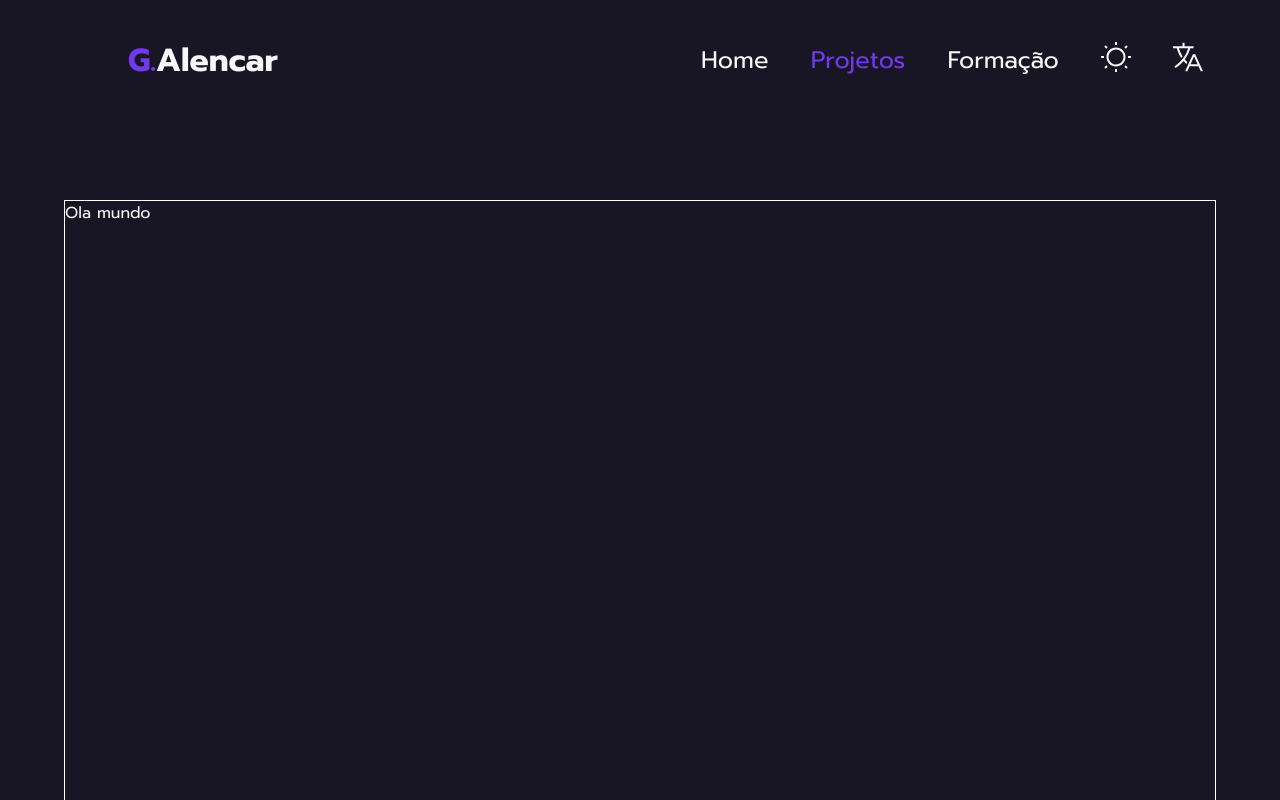
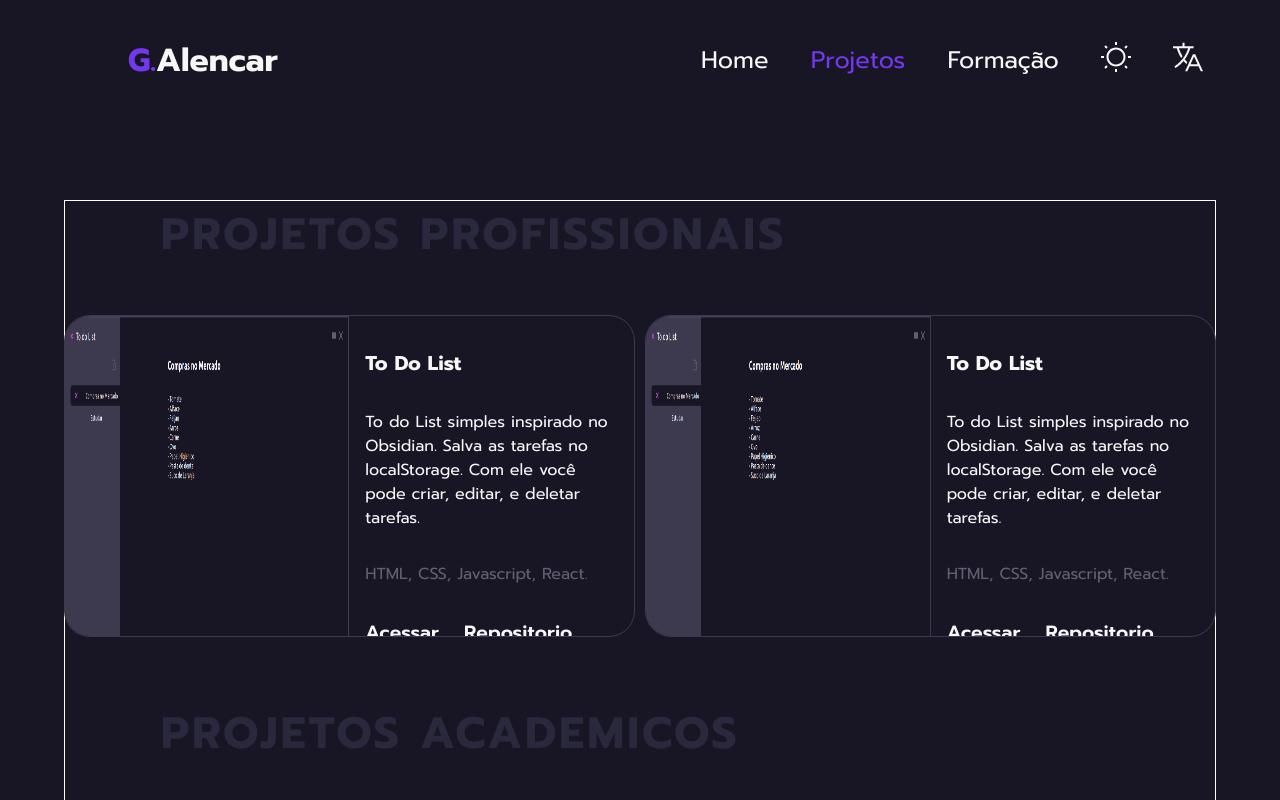
Before and after one commit to gabrielalencardearaujo/portfolio_galencar, a React (Vite) app: page /projects in a window 1280 px wide. Shown: the top 800 px of the page. Built offline with nearby package versions, Linux system fonts and the light colour scheme.

Commit message:
add cardProjects da pagina projects

```diff
--- /dev/null
+++ b/src/pages/Projects/CardProjects.module.css
@@ -0,0 +1,57 @@
+.cardContainer{
+  width: 100%;
+  height: 320px;
+  display: grid;
+  border-radius: 25px;
+  grid-template-columns: repeat(2, 1fr);
+  outline: 1px solid var(--color-base5);
+  overflow: hidden;
+  transition: .4s ease-in-out;
+}
+
+.cardContainer:hover {
+  outline: 1px solid var(--color-primary2);
+  box-shadow: 12px 12px 24px rgb(0 0 0 / 0.6);
+  transform: translate(-8px, -8px);
+}
+
+img {
+  width: 100%;
+  height: 320px;
+  border-right: 1px solid var(--color-base5);
+}
+
+.content {
+  padding: 2rem 1rem;
+  display: grid;
+  align-items: center;
+  gap: 32px;
+}
+
+.title {
+  font-size: 1.25rem;
+  font-weight: bold;
+}
+
+p {
+  font-size: 1rem;
+}
+
+.technologies {
+  color: var(--color-base3);
+}
+
+span {
+  display: flex;
+  justify-content: space-around;
+}
+
+span a {
+  font-size: 1.2rem;
+  font-weight: 600;
+  text-decoration: underline;
+}
+
+span a:hover {
+  color: var(--color-primary3);
+}
--- /dev/null
+++ b/src/pages/Projects/CardProjects.tsx
@@ -0,0 +1,29 @@
+import styles from './CardProjects.module.css'
+import { TypejsonFormatProjects } from "../../services/professionalCardProjects";
+
+function CardProjects({
+  url,
+  describe,
+  technologies,
+  github,
+  title,
+  src,
+  alt,
+}: TypejsonFormatProjects) {
+  return (
+    <div className={styles.cardContainer}>
+      <img src={src} alt={alt} />
+      <div className={styles.content}>
+        <h4 className={styles.title}>{title}</h4>
+        <p className={styles.describe}>{describe}</p>
+        <p className={styles.technologies}>{technologies}</p>
+
+        <span>
+          <a href={url} target="_blank" rel="noopener noreferrer">Acessar site</a>
+          <a href={github} target="_blank" rel="noopener noreferrer">Repositorio Github</a>
+        </span>
+      </div>
+    </div>);
+}
+
+export default CardProjects;
--- a/src/pages/Projects/Projects.module.css
+++ b/src/pages/Projects/Projects.module.css
@@ -4,3 +4,17 @@
   margin: 5rem auto;
   border: 1px solid white;
 }
+
+.content {
+  display: grid;
+  grid-template-columns: repeat(2, minmax(200px, 1fr));
+  gap: 1vw;
+  margin-bottom: 4rem;
+}
+
+.title {
+  text-align: start;
+  margin-left: 6rem;
+  font-size: 2.75rem;
+  text-transform: uppercase;
+}
--- a/src/pages/Projects/Projects.tsx
+++ b/src/pages/Projects/Projects.tsx
@@ -1,10 +1,35 @@
-import styles from './Projects.module.css';
+import styles from "./Projects.module.css";
+import {
+  professionalCardProjects,
+  TypejsonFormatProjects,
+} from "../../services/professionalCardProjects";
+import CardProjects from "./CardProjects";
+
 function Projects() {
   return (
     <main className={styles.container}>
-      Ola mundo
+      <h1 className={`titleDetails ${styles.title}`}>Projetos Profissionais</h1>
+      <section className={styles.content}>
+        {professionalCardProjects.map(
+          (project: TypejsonFormatProjects, index: number) => {
+            return (
+              <CardProjects
+                key={`project-${index}`}
+                url={project.url}
+                title={project.title}
+                describe={project.describe}
+                technologies={project.technologies}
+                github={project.github}
+                src={project.src}
+                alt={project.alt}
+              />);
+          }
+        )}
+      </section>
+      <h1 className={`titleDetails ${styles.title}`}>Projetos Academicos</h1>
+      <section className={styles.content}></section>
     </main>
-  )
+  );
 }
 
 export default Projects;
--- /dev/null
+++ b/src/services/professionalCardProjects.ts
@@ -0,0 +1,32 @@
+import toDoList from '../assets/img/Projects/to_do_list.png'
+
+export type TypejsonFormatProjects = {
+  url: string;
+  title: string;
+  describe: string;
+  technologies: string;
+  github: string;
+  src: string;
+  alt: string;
+}
+
+export const professionalCardProjects = [
+  {
+    url: 'https://to-do-list-sigma-taupe.vercel.app/',
+    title: 'To Do List',
+    describe: 'To do List simples inspirado no Obsidian. Salva as tarefas no localStorage. Com ele você pode criar, editar, e deletar tarefas.',
+    technologies: 'HTML, CSS, Javascript, React.',
+    github: 'https://github.com/gabrielalencardearaujo/to_do_list',
+    src: toDoList,
+    alt: ''
+  },
+  {
+    url: 'https://to-do-list-sigma-taupe.vercel.app/',
+    title: 'To Do List',
+    describe: 'To do List simples inspirado no Obsidian. Salva as tarefas no localStorage. Com ele você pode criar, editar, e deletar tarefas.',
+    technologies: 'HTML, CSS, Javascript, React.',
+    github: 'https://github.com/gabrielalencardearaujo/to_do_list',
+    src: toDoList,
+    alt: ''
+  },
+]
```
Also changed, not shown: src/assets/img/Projects/to_do_list.png (added), src/pages/Projects/index.ts (deleted).
